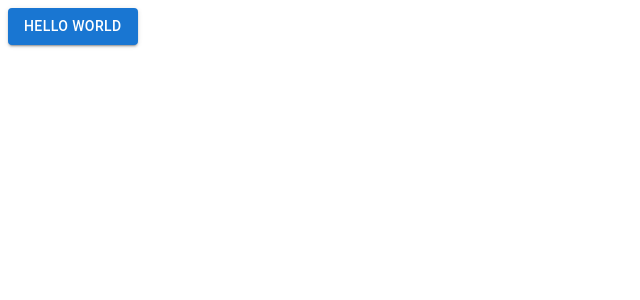
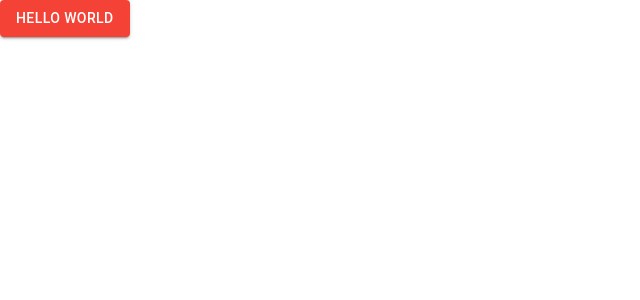
Before and after one commit to yambal/Road-Book, a React app: page / in a window 1280 px wide. Shown: the top 300 px of the page, without its empty margins (0-640 px from the left). Built offline with nearby package versions, Linux system fonts and the light colour scheme.

Commit message:
Global style

```diff
--- a/package.json
+++ b/package.json
@@ -40,6 +40,7 @@
     "jest-resolve": "^27.4.2",
     "jest-watch-typeahead": "^1.0.0",
     "mini-css-extract-plugin": "^2.4.5",
+    "polished": "^4.2.2",
     "postcss": "^8.4.4",
     "postcss-flexbugs-fixes": "^5.0.2",
     "postcss-loader": "^6.2.1",
--- a/src/index.tsx
+++ b/src/index.tsx
@@ -2,13 +2,22 @@ import React from 'react';
 import ReactDOM from 'react-dom/client';
 import App from './App';
 import reportWebVitals from './reportWebVitals';
+import { ThemeProvider } from '@mui/material';
+import { theme } from './style/theme';
+import GlobalStyles from '@mui/material/GlobalStyles';
+import {normalize} from 'polished';
 
 const root = ReactDOM.createRoot(
   document.getElementById('root') as HTMLElement
 );
 root.render(
   <React.StrictMode>
-    <App />
+    <GlobalStyles
+      styles={normalize()}
+    />
+    <ThemeProvider theme={theme}>
+      <App />
+    </ThemeProvider>
   </React.StrictMode>
 );
 
--- /dev/null
+++ b/src/style/theme.ts
@@ -0,0 +1,10 @@
+import { createTheme } from "@mui/material";
+import { red } from '@mui/material/colors';
+
+export const theme = createTheme({
+  palette: {
+    primary: {
+      main: red[500],
+    },
+  },
+});
```
Also changed, not shown: 1 other file (tests, documents, lock files or other folders).
